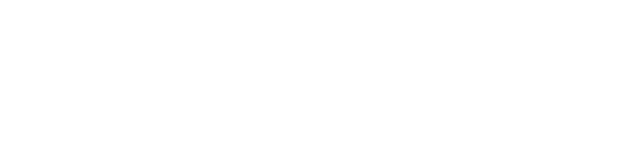
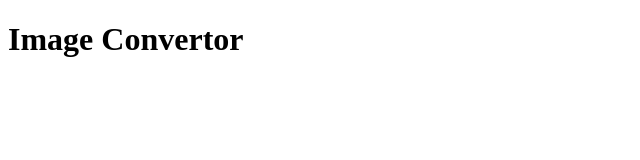
Before and after one commit to attash1/ImgConvertor, a plain HTML site: page index.html in a window 1280 px wide. Shown: the whole page, without its empty margins (0-640 px from the left). Drawn offline with Linux system fonts and the light colour scheme.

Commit message:
initial commit

```diff
--- a/index.html
+++ b/index.html
@@ -4,8 +4,11 @@
     <meta charset="UTF-8">
     <meta name="viewport" content="width=device-width, initial-scale=1.0">
     <title>Document</title>
+    <script src="script.js"></script>
 </head>
 <body>
-
+    <div class = "header">
+            <h1>Image Convertor</h1>
+    </div>
 </body>
 </html>
```
